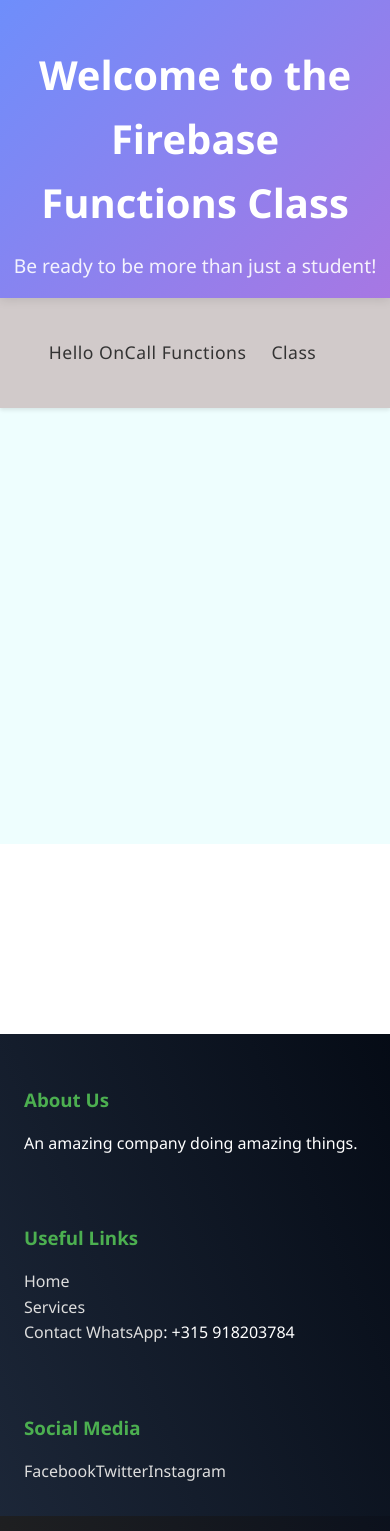
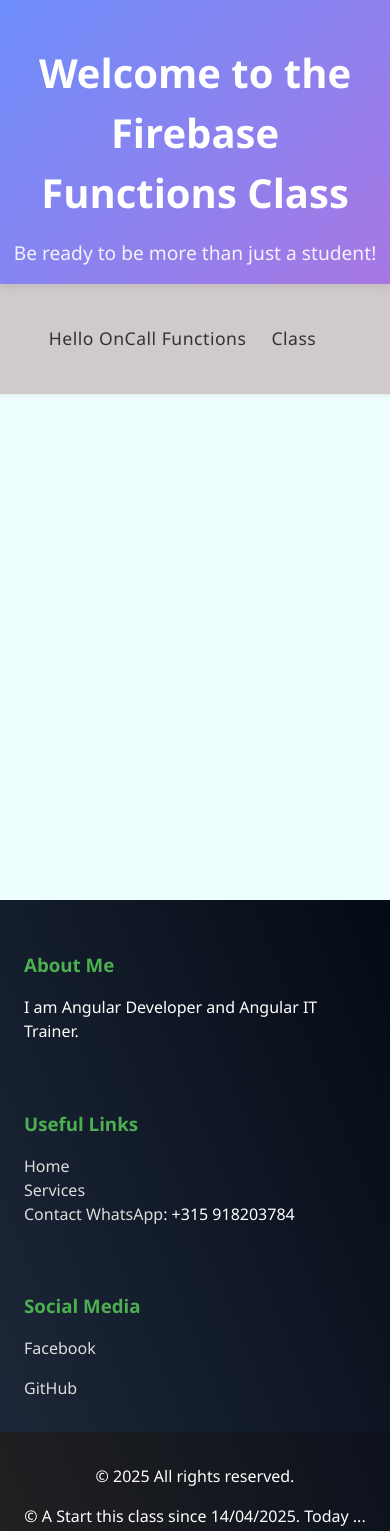
Before and after one commit to Tonyfilho/firebase_function, an Angular app: page / in a window 390 px wide. Shown: the top 1531 px of the page. Built offline with nearby package versions, Linux system fonts and the light colour scheme.

Commit message:
body, header, main and footer is done

```diff
--- a/src/app/app.component.css
+++ b/src/app/app.component.css
@@ -10,10 +10,11 @@
   display: flex;
   flex-direction: column;
   min-height: 100vh;
-  background-color: var(--background-color);
+
   color: #333;
   line-height: 1.6;
 }
+
 app-header {
   width: 100%;
   min-height: max-content;
@@ -22,12 +23,14 @@
 /* Conteúdo principal */
 main {
   flex: 1;
-  min-height: 70vh;
+  min-height: 75vh;
   display: flex;
   flex-wrap: wrap;
   align-items: center;
   justify-content: space-between;
   align-content: center;
+  padding: 1rem; /* Adicionado para espaçamento em telas menores */
+  background-color: var(--background-color);
 }
 
 /* Rodapé */
@@ -37,31 +40,35 @@
 }
 
 /* Media Queries para responsividade */
+
+/* Tablets e telas menores */
 @media (max-width: 768px) {
-  .local-header-content h1 {
-    font-size: 2rem;
+  main {
+    justify-content: center;
+    padding: 0.5rem;
+    min-height: 60vh; /* Ajuste para dar mais espaço ao conteúdo */
   }
+}
 
-  .local-header-content p {
-    font-size: 1rem;
+/* Dispositivos móveis */
+@media (max-width: 480px) {
+  body {
+
+    line-height: 1.5; /* Ajuste fino para melhor legibilidade */
   }
 
   main {
-    margin: 1rem auto;
-    padding: 0 0.5rem;
+    flex-direction: column;
+    align-items: stretch;
+    justify-content: flex-start;
+    min-height: 60vh;
+    padding: 0.5rem;
   }
 }
 
-@media (max-width: 480px) {
-  .local-header-content {
-    padding: 1.5rem 0.5rem;
-  }
-
-  .local-header-content h1 {
-    font-size: 1.8rem;
-  }
-
-  .local-header-content p {
-    font-size: 0.9rem;
+/* Telas muito pequenas (opcional) */
+@media (max-width: 320px) {
+  main {
+    padding: 0.25rem;
   }
 }
--- a/src/app/components/_header/header.component.css
+++ b/src/app/components/_header/header.component.css
@@ -1,13 +1,9 @@
 /* header.component.scss */
 .header {
     width: 100%;
-    min-height: 130px;
+    min-height: max-content;
     background-color: #d1caca;
     box-shadow: 0 2px 4px rgba(0, 0, 0, 0.1);
-    position: sticky;
-    top: 0;
-    z-index: 1000;
-    margin-bottom: 1%;
     display: flex;
     flex-wrap: wrap;
     justify-content: center;
@@ -45,6 +41,7 @@
 
   .nav-content {
     max-width: 1200px;
+    min-height: 60px;
     margin: 0 auto;
     padding: 0 16px;
     display: flex;
@@ -53,10 +50,12 @@
     align-items: center;
     height: max-content;
     gap: 25px;
+    background-size: var(--animation-background-size);
+    animation: var(--animation-move-gradient);
   }
 
   .logo-link {
-    color: #333;
+    /* color: #333; */
     font-size: 1.5rem;
     font-weight: bold;
     text-decoration: none;
--- a/src/app/components/footer/footer.component.css
+++ b/src/app/components/footer/footer.component.css
@@ -42,7 +42,11 @@
   .footer-section a:hover {
     color: #4CAF50;
   }
-
+  .social-links {
+    display: flex;
+    flex-direction: column;
+    gap: 1rem;
+  }
   .footer-bottom {
     text-align: center;
     padding: 1rem;
--- a/src/app/components/footer/footer.component.html
+++ b/src/app/components/footer/footer.component.html
@@ -1,13 +1,13 @@
 <footer class="site-footer">
     <div class="footer-content">
       <div class="footer-section">
-        <h3>About Us</h3>
-        <p>An amazing company doing amazing things.</p>
+        <h3>About Me</h3>
+        <p>I am Angular Developer and Angular IT Trainer.</p>
       </div>
       <div class="footer-section">
         <h3>Useful Links</h3>
         <ul>
-          <li><a href="#">Home</a></li>
+          <li><a href="https://tonyfilhocurriculum.web.app/" target="_blank" rel="noopener noreferrer">Home</a></li>
           <li><a href="#">Services</a></li>
           <li><a href="#">Contact WhatsApp</a>: +315 918203784</li>
         </ul>
@@ -15,9 +15,9 @@
       <div class="footer-section">
         <h3>Social Media</h3>
         <div class="social-links">
-          <a href="#">Facebook</a>
-          <a href="#">Twitter</a>
-          <a href="#">Instagram</a>
+          <a href="https://www.facebook.com/share/18za4Y2ASW/" target="_blank" rel="noopener noreferrer">Facebook</a>
+          <a href="https://github.com/Tonyfilho" target="_blank" rel="noopener noreferrer">GitHub</a>
+
         </div>
       </div>
     </div>
```
